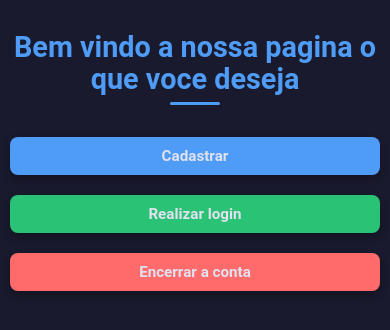
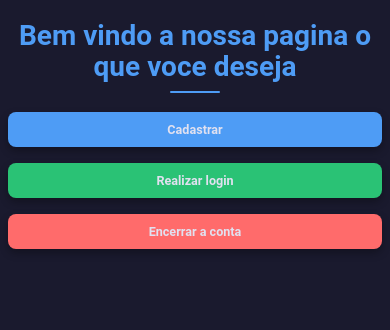
Before and after one commit to jpdias21/TesteParaweb, a React (Vite) app in the folder 20-Formik-Yup-Form copy/: page / in a window 390 px wide. Shown: the top 330 px of the page. Built offline with nearby package versions, Linux system fonts and the light colour scheme.

Commit message:
adicionando

```diff
--- a/20-Formik-Yup-Form copy/src/components/Cadastrar.tsx
+++ b/20-Formik-Yup-Form copy/src/components/Cadastrar.tsx
@@ -3,6 +3,7 @@ import {Formik, Form, Field, ErrorMessage} from 'formik'
 import * as Yup from 'yup'
 import axios from 'axios'
 import { useState } from 'react';
+import { useNavigate } from 'react-router-dom';
 
 interface Values{
     nome: string;
@@ -15,6 +16,9 @@ interface Values{
 
 function Cadastrar() {
     const [cadastroRealizado,setCadastroRealizado] = useState<boolean>(false)
+    const navigate = useNavigate()
+
+
     const valitaion = Yup.object({
         nome : Yup.string()
         .min(2,'Nome muito curto')
@@ -77,6 +81,8 @@ function Cadastrar() {
       </Formik>
       <br />
       {cadastroRealizado ? <p>Cadastro realizado com sucesso</p> : ''}
+      <br />
+      {cadastroRealizado ? <button onClick={() => navigate('/login')}>Faça login</button> : ''}
     </>
   )
 }
--- a/20-Formik-Yup-Form copy/src/pages/Home.scss
+++ b/20-Formik-Yup-Form copy/src/pages/Home.scss
@@ -17,6 +17,30 @@ $border-radius: 8px;
 $box-shadow: 0 4px 8px $shadow-color;
 $transition: all 0.3s ease;
 
+// Breakpoints responsivos
+$desktop: 1024px;
+$tablet: 768px;
+$mobile: 480px;
+
+// Mixins para responsividade
+@mixin desktop {
+  @media (min-width: $desktop) {
+    @content;
+  }
+}
+
+@mixin tablet {
+  @media (min-width: $tablet) and (max-width: $desktop - 1) {
+    @content;
+  }
+}
+
+@mixin mobile {
+  @media (max-width: $tablet - 1) {
+    @content;
+  }
+}
+
 // Estilos globais
 *, *::before, *::after {
   margin: 0;
@@ -30,6 +54,17 @@ html, body {
   color: $text-color;
   line-height: 1.6;
   min-height: 100vh;
+
+  // Tamanho de fonte responsivo
+  font-size: 16px; // Base para desktop
+
+  @include tablet {
+    font-size: 15px;
+  }
+
+  @include mobile {
+    font-size: 14px;
+  }
 }
 
 #root {
@@ -69,6 +104,25 @@ h1 {
     height: 3px;
     background-color: $primary-color;
     border-radius: 2px;
+  }
+
+  @include tablet {
+    font-size: 2.2rem;
+    margin: 1.8rem 0;
+
+    &::after {
+      width: 60px;
+    }
+  }
+
+  @include mobile {
+    font-size: 2rem;
+    margin: 1.5rem 0;
+
+    &::after {
+      width: 50px;
+      height: 2px;
+    }
   }
 }
 
@@ -113,6 +167,17 @@ button {
       background-color: darken($error-color, 10%);
     }
   }
+
+  @include tablet {
+    padding: 11px 20px;
+    font-size: 0.95rem;
+  }
+
+  @include mobile {
+    padding: 10px 18px;
+    font-size: 0.9rem;
+    margin: 8px;
+  }
 }
 
 // Componente Cadastrar e Login - Formulários
@@ -130,6 +195,14 @@ form {
     text-align: center;
     margin-bottom: 1.5rem;
     font-size: 1.8rem;
+
+    @include tablet {
+      font-size: 1.6rem;
+    }
+
+    @include mobile {
+      font-size: 1.5rem;
+    }
   }
 
   label {
@@ -159,6 +232,11 @@ form {
     &::placeholder {
       color: $text-muted;
     }
+
+    @include mobile {
+      padding: 10px 12px;
+      font-size: 0.95rem;
+    }
   }
 
   div {
@@ -167,6 +245,10 @@ form {
     font-size: 0.9rem;
     margin-bottom: 15px;
     font-weight: 500;
+
+    @include mobile {
+      font-size: 0.85rem;
+    }
   }
 
   button {
@@ -177,6 +259,16 @@ form {
     &:hover {
       background-color: darken($primary-color, 10%);
     }
+  }
+
+  @include tablet {
+    max-width: 90%;
+    padding: 25px;
+  }
+
+  @include mobile {
+    padding: 20px;
+    margin: 20px auto;
   }
 }
 
@@ -193,6 +285,17 @@ p {
   border-radius: $border-radius;
   border-left: 4px solid $success-color;
   animation: fadeIn 0.5s ease;
+
+  @include tablet {
+    font-size: 1.1rem;
+    padding: 0.8rem;
+    max-width: 90%;
+  }
+
+  @include mobile {
+    font-size: 1rem;
+    padding: 0.7rem;
+  }
 }
 
 // Componente Realizado
@@ -206,6 +309,18 @@ p:only-child {
   background-color: rgba($success-color, 0.1);
   border-left: 4px solid $success-color;
   box-shadow: $box-shadow;
+
+  @include tablet {
+    font-size: 1.3rem;
+    padding: 25px;
+    margin-top: 40px;
+  }
+
+  @include mobile {
+    font-size: 1.2rem;
+    padding: 20px;
+    margin-top: 30px;
+  }
 }
 
 // Estilos específicos para o componente BemVindo
@@ -224,63 +339,25 @@ div:has(h1:contains("Bem vindo")) {
   button {
     min-width: 200px;
     margin: 10px;
-  }
-}
 
-// Responsividade
-@media (max-width: 768px) {
-  form {
-    max-width: 90%;
-    padding: 25px 20px;
-  }
-
-  h1 {
-    font-size: 2rem;
-
-    &::after {
-      width: 50px;
-    }
-  }
-
-  button {
-    padding: 10px 18px;
-  }
-
-  div:has(h1:contains("Bem vindo")) {
-    button {
+    @include tablet {
       min-width: 180px;
     }
-  }
-}
 
-@media (max-width: 480px) {
-  form {
-    padding: 20px 15px;
-  }
-
-  h1 {
-    font-size: 1.8rem;
-  }
-
-  button {
-    padding: 10px 16px;
-    font-size: 0.95rem;
-  }
-
-  div:has(h1:contains("Bem vindo")) {
-    button {
+    @include mobile {
       min-width: 85%;
       margin: 8px 0;
     }
   }
 
-  p:only-child {
-    font-size: 1.2rem;
-    padding: 20px;
+  @include tablet {
+    padding: 2.5rem 1rem;
+    min-height: 60vh;
   }
 
-  input {
-    padding: 10px 12px;
+  @include mobile {
+    padding: 2rem 1rem;
+    min-height: 50vh;
   }
 }
 
```
